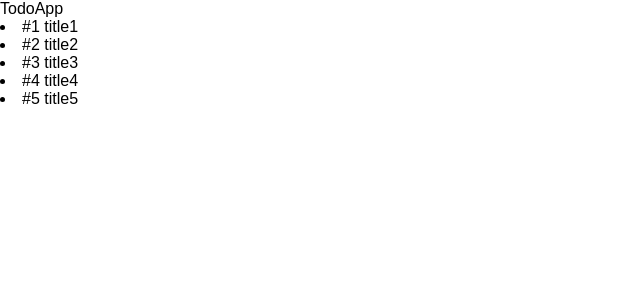
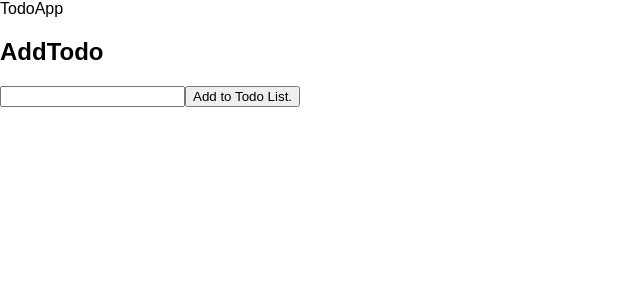
Before and after one commit to Kazuki74/redux-lessons, a React (Create React App) app in the folder webapp/: page / in a window 1280 px wide. Shown: the top 300 px of the page, without its empty margins (0-640 px from the left). Built offline with nearby package versions, Linux system fonts and the light colour scheme.

Commit message:
implemented add todo function

```diff
--- a/webapp/src/App.js
+++ b/webapp/src/App.js
@@ -1,24 +1,26 @@
 import React, { Component } from 'react';
 import List from './components/List';
+import AddTodo from './components/AddTodo';
 
 class App extends Component {
   constructor(props) {
     super(props);
     this.state = {
-      todos: [
-      { id: 1, title: "title1"},
-      { id: 2, title: "title2"},
-      { id: 3, title: "title3"},
-      { id: 4, title: "title4"},
-      { id: 5, title: "title5"},
-      ],
+      todos: [],
       nextId: 0
     };
+  }
+  addTodo = (title) => {
+    this.setState({
+      todos: [...this.state.todos, { id: this.state.nextId + 1, title: title }],
+      nextId: this.state.nextId + 1
+     })
   }
   render() {
     return (
       <React.Fragment>
         <div>TodoApp</div>
+        <AddTodo addTodo={this.addTodo}/>
         <List todos={this.state.todos}/>
       </React.Fragment>
     );
--- a/webapp/src/components/AddTodo.js
+++ b/webapp/src/components/AddTodo.js
@@ -3,11 +3,29 @@ import React, { Component } from 'react';
 class AddTodo extends Component {
   constructor(props) {
     super(props);
-    this.state = {};
+    this.state = { title: "" };
   }
+
+  handleChange = (event) => {
+  	const title = event.target.value
+  	this.setState({ title: title })
+  }
+
+  handleSubmit = (event) => {
+  	event.preventDefault();
+  	this.props.addTodo(this.state.title)
+  	this.setState({title: ""});
+  }
+
   render() {
     return (
-      <div>AddTodo</div>
+    	<div>
+    		<h2>AddTodo</h2>
+    		<form onSubmit={this.handleSubmit} >
+    			<input type="text" value={this.state.title} onChange={this.handleChange} />
+    			<input type="submit" value="Add to Todo List." />
+    		</form>
+    	</div>
     );
   }
 }
--- a/webapp/src/index.js
+++ b/webapp/src/index.js
@@ -2,7 +2,6 @@ import React from 'react';
 import ReactDOM from 'react-dom';
 import './index.css';
 import App from './App';
-import AddTodo from './AddTodo';
 import registerServiceWorker from './registerServiceWorker';
 
 ReactDOM.render(<App />, document.getElementById('root'));
```
